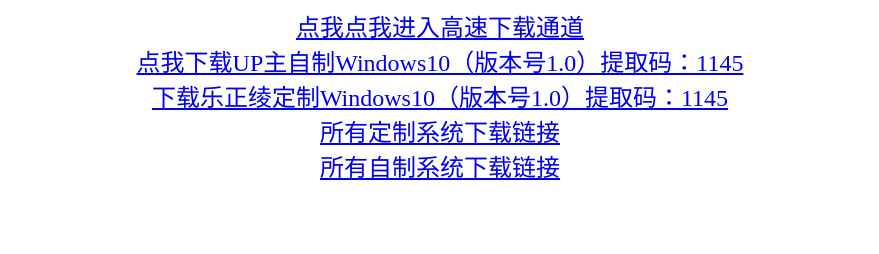
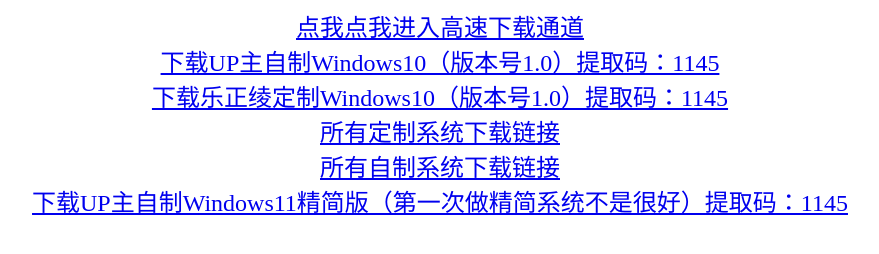
Before and after one commit to lmg-official/xitong, a plain HTML site: page index.html in a window 1280 px wide. Shown: the whole page, without its empty margins (200-1079 px from the left). Drawn offline with Linux system fonts and the light colour scheme.

Commit message:
Update index.html

```diff
--- a/index.html
+++ b/index.html
@@ -59,10 +59,12 @@
 
 <center><font size="5"><a href="./rick/RickRoll.mp4"target="_blank">点我点我进入高速下载通道</a></font> </center>
 
-<center><font size="5"><a href="https://www.123pan.com/s/2Iu8Vv-zcJmH"target="_blank">点我下载UP主自制Windows10（版本号1.0）提取码：1145</a></font> </center>
+<center><font size="5"><a href="https://www.123pan.com/s/2Iu8Vv-zcJmH"target="_blank">下载UP主自制Windows10（版本号1.0）提取码：1145</a></font> </center>
 
 <center><font size="5"><a href="https://www.123pan.com/s/2Iu8Vv-zcJmH"target="_blank">下载乐正绫定制Windows10（版本号1.0）提取码：1145</a></font> </center>
 
 <center><font size="5"><a href="https://www.123pan.com/s/2Iu8Vv-UlJmH"target="_blank">所有定制系统下载链接</a></font> </center>
 
 <center><font size="5"><a href="https://www.123pan.com/s/2Iu8Vv-mbJmH"target="_blank">所有自制系统下载链接</a></font> </center>
+
+<center><font size="5"><a href="https://www.123pan.com/s/2Iu8Vv-qcJmH"target="_blank">下载UP主自制Windows11精简版（第一次做精简系统不是很好）提取码：1145</font> </center>
```
